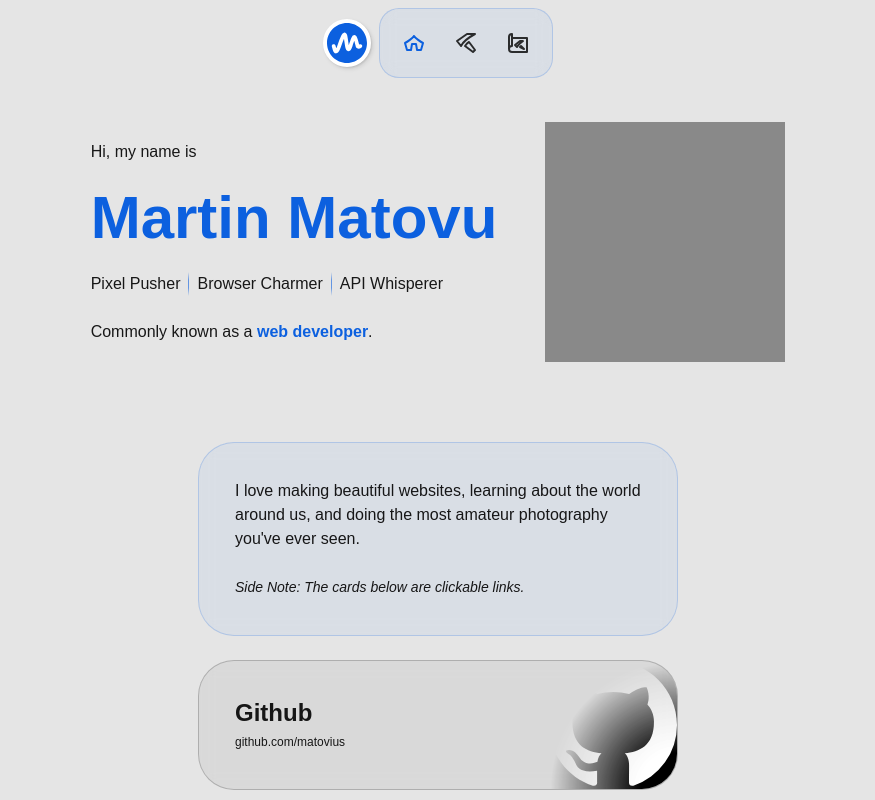
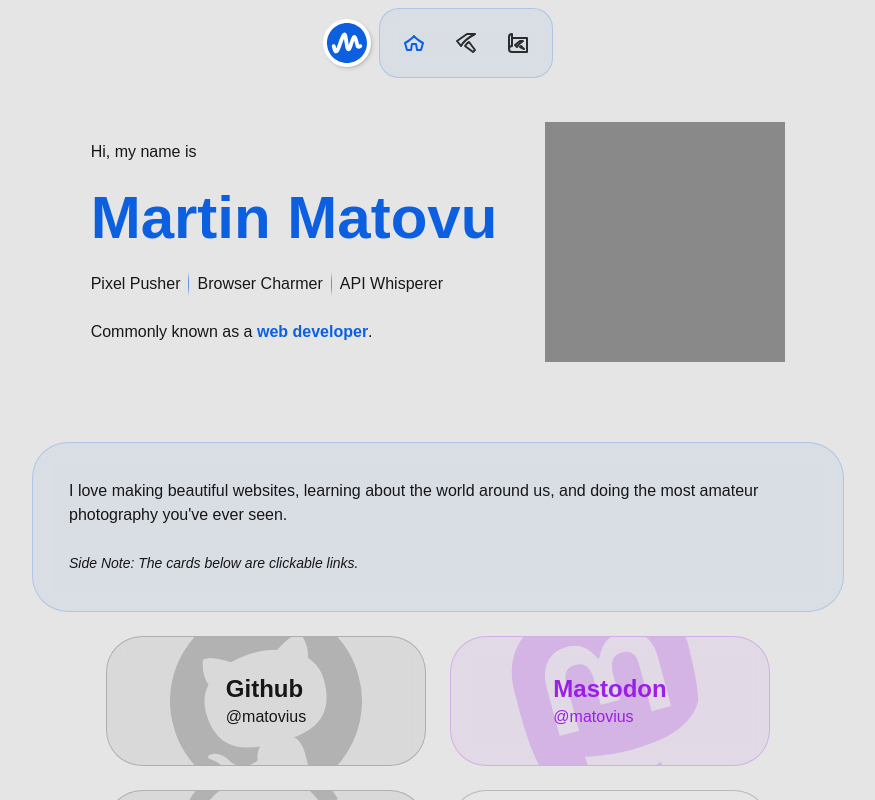
Before and after one commit to matovius/martin, a SvelteKit app: page / in a window 1280 px wide. Shown: the whole page, without its empty margins (202-1077 px from the left). Built offline with nearby package versions, Linux system fonts and the light colour scheme.

Commit message:
Overhaul social card layouts

```diff
--- a/src/app.css
+++ b/src/app.css
@@ -90,6 +90,7 @@ h6 {
 	font-size: 0.875rem;
 	line-height: 1.25rem;
 	font-weight: 400;
+	max-width: 100%;
 }
 
 .p3 {
--- a/src/lib/components/icons/Hashnode.svelte
+++ b/src/lib/components/icons/Hashnode.svelte
@@ -1,5 +1,5 @@
 <svg xmlns="http://www.w3.org/2000/svg" fill="none" class="icon" viewBox="0 0 337 337">
-	<rect x="113" y="113" width="111" height="111" rx="55.5" fill="#2962FF" />
+	<rect x="113" y="113" width="111" height="111" rx="55.5" fill="white" />
 	<path
 		fill-rule="evenodd"
 		clip-rule="evenodd"
--- a/src/routes/+page.svelte
+++ b/src/routes/+page.svelte
@@ -46,11 +46,13 @@
 					rel="noopener noreferrer"
 					class="card github"
 				>
-					<div class="logo" style="background: hsl(0, 0%, 0%);">
+					<div class="bg-logo">
 						<GitHub />
 					</div>
+					<div class="content">
 						<h5 class="h5">Github</h5>
-					<span class="p3">github.com/matovius</span>
+						<span class="p1">@matovius</span>
+					</div>
 				</a>
 				<a
 					href="https://mastodon.social/@matovius"
@@ -58,49 +60,56 @@
 					rel="noopener noreferrer"
 					class="card mastodon"
 				>
-					<div class="logo" style="background: hsl(278, 89%, 47%);">
+					<div class="bg-logo">
 						<Mastodon />
 					</div>
+					<div class="content">
 						<h5 class="h5">Mastodon</h5>
-					<span class="p3">mastodon.social/@matovius</span>
+						<span class="p1">@matovius</span>
+					</div>
 				</a>
-				<div class="additional">
 				<a
-						href="https://threads.net/@matovius_"
+					href="https://threads.net/@matovius"
 					target="_blank"
 					rel="noopener noreferrer"
 					class="card threads"
 				>
-						<div class="logo" style="background: hsl(0, 0%, 0%); color: hsl(0, 0%, 100%);">
+					<div class="bg-logo">
 						<Threads />
 					</div>
+					<div class="content">
 						<h5 class="h5">Threads</h5>
-						<span class="p3">threads.net/@matovius_</span>
+						<span class="p1">@matovius</span>
+					</div>
 				</a>
+
 				<a
 					href="https://read.cv/matovius"
 					target="_blank"
 					rel="noopener noreferrer"
 					class="card read-cv"
 				>
-						<div class="logo" style="background: hsl(0, 0%, 100%); color: hsl(0, 0%, 0%);">
+					<div class="bg-logo">
 						<ReadCv />
 					</div>
+					<div class="content">
 						<h5 class="h5">Read.cv</h5>
-						<span class="p3">read.cv/matovius</span>
+						<span class="p1">@matovius</span>
+					</div>
 				</a>
-				</div>
 				<a
-					href="http://hashnode.com/matovius"
+					href="https://hashnode.com/matovius"
 					target="_blank"
 					rel="noopener noreferrer"
 					class="card hashnode"
 				>
-					<div class="logo" style="background: hsl(224, 100%, 58%);">
+					<div class="bg-logo">
 						<Hashnode />
 					</div>
+					<div class="content">
 						<h5 class="h5">Hashnode</h5>
-					<span class="p3">hashnode.com/matovius</span>
+						<span class="p1">@matovius</span>
+					</div>
 				</a>
 			</div>
 		</div>
@@ -179,7 +188,7 @@
 
 	.personal-blurb {
 		width: 100%;
-		max-width: 30rem /* 480px */;
+		/*max-width: 30rem /* 480px */
 		display: flex;
 		justify-content: center;
 		align-items: center;
@@ -190,44 +199,38 @@
 
 	.socials {
 		width: 100%;
-		max-width: 30rem /* 480px */;
+		/*max-width: 30rem /* 480px */
+		display: flex;
+		flex-direction: row;
+		justify-content: center;
+		align-items: center;
+		gap: 1.5rem /* 24px */;
+		flex-wrap: wrap;
+
+		& .card {
+			width: 100%;
+			max-width: 20rem /* 320px */;
+			text-decoration: none;
 			display: flex;
 			flex-direction: column;
 			justify-content: center;
 			align-items: center;
-		gap: 1.5rem /* 24px */;
-
-		& .card {
-			width: 100%;
-			max-width: 100%;
-			text-decoration: none;
-			& > .logo {
-				color: hsl(0, 0%, 100%);
-				height: 100%;
+			& .bg-logo {
+				height: 150%;
 				aspect-ratio: 1;
 				display: flex;
 				justify-content: center;
 				align-items: center;
-				background: hsla(0, 0%, 0%, 0.2);
+				transform: rotate(-15deg);
 				position: absolute;
-				right: 0;
-				top: 0;
-				bottom: 0;
+				top: -25%;
+				bottom: -25%;
+				opacity: 0.2;
 				z-index: -1;
-				mask: radial-gradient(circle at 100% 100%, hsl(0, 0%, 100%) 20%, transparent 70%);
-			}
 			}
 
-		& > .additional {
-			width: 100%;
-			display: flex;
-			flex-direction: column;
-			justify-content: center;
-			align-items: center;
-			gap: 1.5rem /* 24px */;
-
-			@media (min-width: 480px) {
-				flex-direction: row;
+			& > .content {
+				max-width: 100%;
 			}
 		}
 	}
@@ -238,6 +241,10 @@
 		color: hsl(0, 0%, 0%, 0.9);
 		background: hsl(0, 0%, 0%, 0.05);
 		border-color: hsl(0, 0%, 0%, 0.2);
+	}
+
+	.read-cv {
+		background: hsl(0, 0%, 100%, 0.05);
 	}
 
 	.mastodon {
@@ -251,53 +258,4 @@
 		background: hsl(224, 100%, 58%, 0.05);
 		border-color: hsl(224, 100%, 58%, 0.2);
 	}
-
-	/*
-	.heart {
-		width: 100%;
-		aspect-ratio: 1;
-		border-radius: 8px;
-		background: hsl(349, 83%, 51%);
-		transform: rotate(-45deg) scale(100%);
-		transform-origin: center;
-		animation: heartbeat 0.8s linear infinite;
-
-		&::before {
-			content: '';
-			display: block;
-			width: 100%;
-			aspect-ratio: 1;
-			border-radius: 50%;
-			background: inherit;
-			transform: translateY(-50%);
-			position: absolute;
-		}
-
-		&::after {
-			content: '';
-			display: block;
-			width: 100%;
-			aspect-ratio: 1;
-			border-radius: 50%;
-			background: inherit;
-			transform: translateX(50%);
-			position: absolute;
-		}
-	}
-
-	@keyframes heartbeat {
-		0%,
-		100% {
-			transform: rotate(-30deg) scale(100%);
-		}
-
-		30% {
-			transform: rotate(-30deg) scale(90%);
-		}
-
-		60% {
-			transform: rotate(-30deg) scale(110%);
-		}
-	}
-	*/
 </style>
```
Lines whose indentation alone changed are shown as unchanged.
